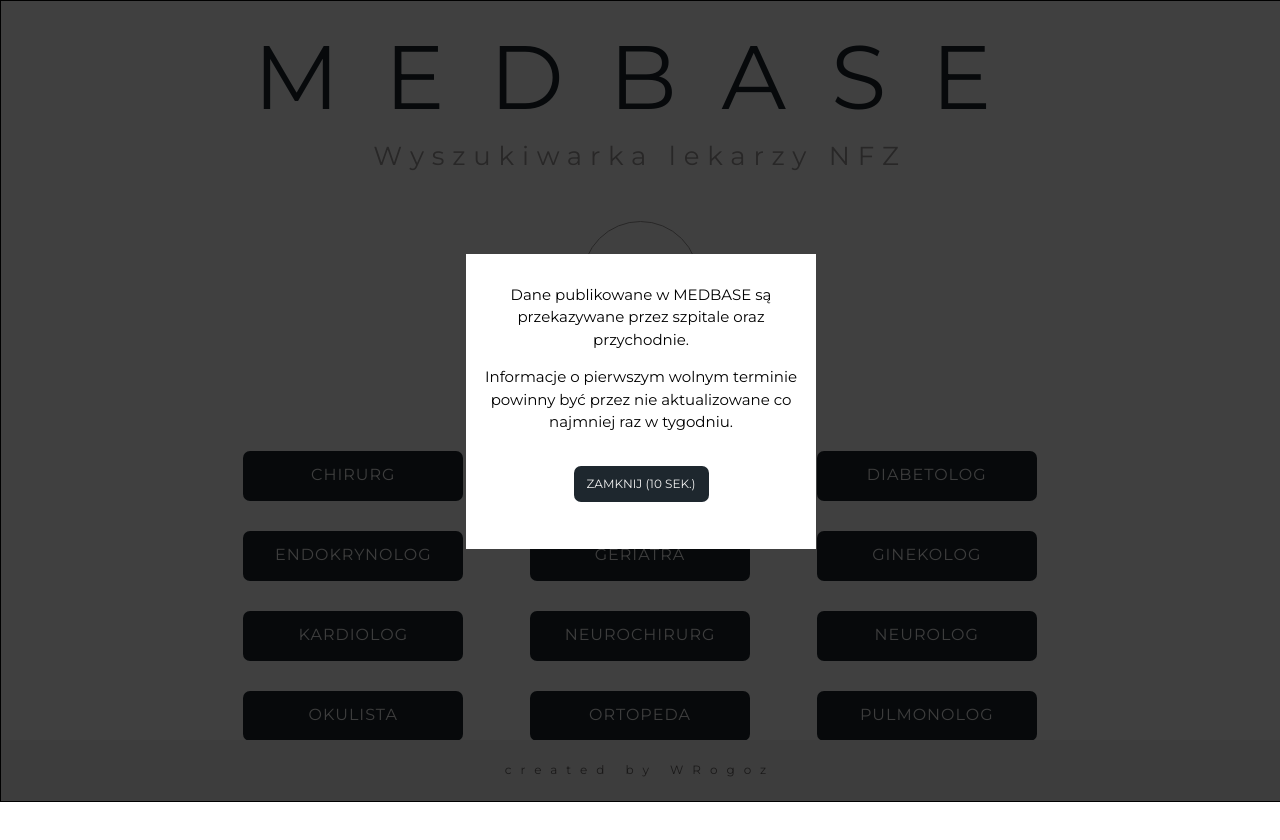
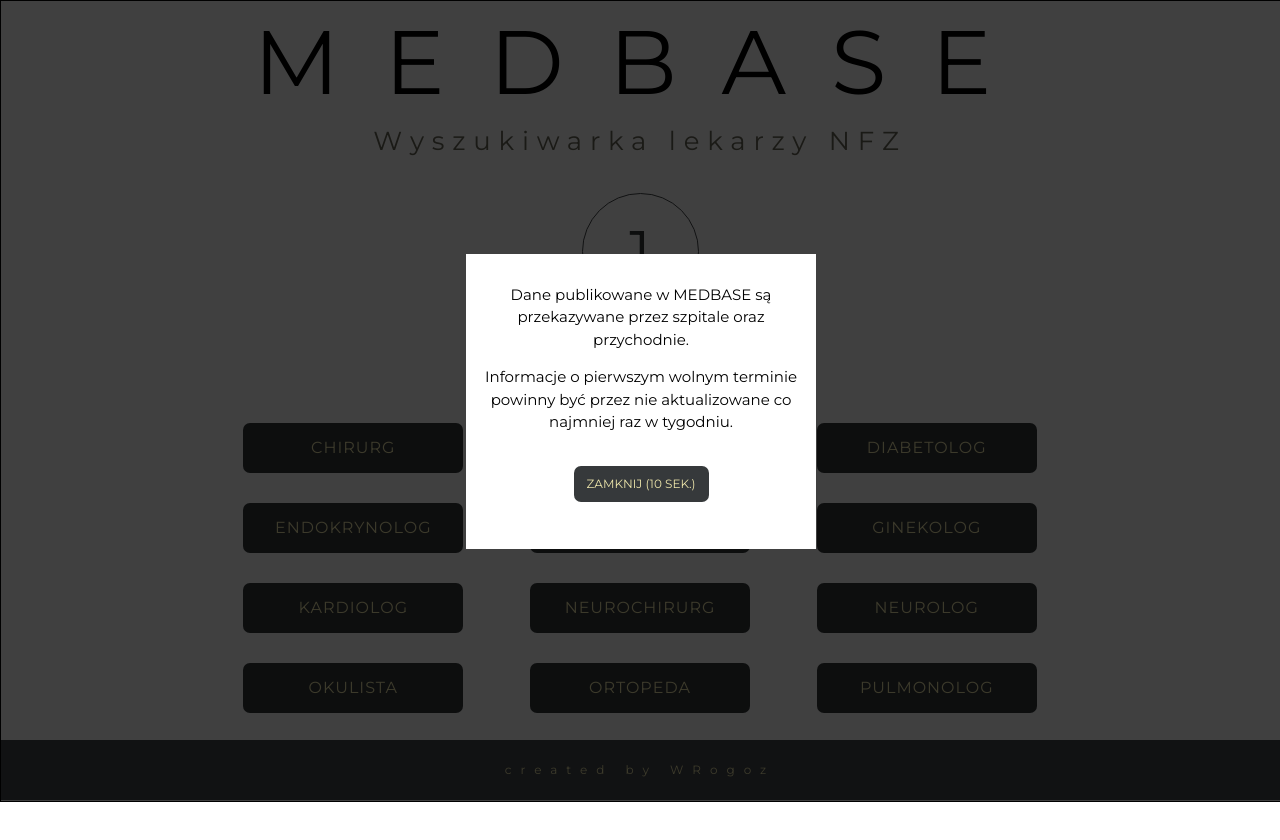
Before and after one commit to wrogoz/medbase, a React (Create React App) app: page / in a window 1280 px wide. Shown: the top 840 px of the page. Built offline with nearby package versions, Linux system fonts and the light colour scheme.

Commit message:
app colors changed , refactoring

```diff
--- a/src/components/Footer.tsx
+++ b/src/components/Footer.tsx
@@ -17,13 +17,13 @@ const StyledFooter = styled.footer`
   display: flex;
   justify-content: center;
   align-items: center;
-  background-color: ${props => props.theme.secondary};
+  background-color: ${props => props.theme.thirdColor};
   position: sticky;
   bottom: 0;
   margin-top: auto;
   p {
     font-size: 0.75em;
-    color: #666262;
+    color: ${props => props.theme.secondaryColor};
     letter-spacing: 9px;
   }
   @media (min-width: 768px) {
--- a/src/components/Header.tsx
+++ b/src/components/Header.tsx
@@ -39,8 +39,7 @@ const AppTitle = styled.h1`
   letter-spacing: 0.5em;
   text-transform: uppercase;
   font-weight: 400;
-  color:${props => props.theme.primary}
-  @media (max-width: 300px) {
+  color: ${props => props.theme.primaryColor} @media (max-width: 300px) {
     font-size: 22px;
   }
   @media (min-width: 530px) {
@@ -52,14 +51,14 @@ const AppTitle = styled.h1`
   }
   @media (min-width: 1050px) {
     font-size: 90px;
-    padding-top: 25px;
+    padding-top: 10px;
   }
 `;
 const SubTitle = styled.h2`
   font-size: 16px;
   margin: 0;
   letter-spacing: 0.1em;
-  color: #9e9a9a;
+  color: #696758;
   font-weight: 400;
   padding-bottom: 20px;
 
@@ -77,5 +76,6 @@ const SubTitle = styled.h2`
   }
   @media (min-width: 1050px) {
     padding-top: 0;
+    margin-bottom: 1%;
   }
 `;
--- a/src/components/Popup.tsx
+++ b/src/components/Popup.tsx
@@ -88,8 +88,8 @@ const ClosePopUpButton = styled.button`
   border: none;
   border-radius: 7px;
   margin: auto 0;
-  background-color:${props => props.theme.primary};
-  color: #f2f2f2;
+  background-color:${props => props.theme.primaryColor};
+  color: ${props => props.theme.secondaryColor};
   letter-spacing: -3%;
   font-size: 12px;
   text-transform: uppercase;
--- a/src/components/corePages/ResultsPage.tsx
+++ b/src/components/corePages/ResultsPage.tsx
@@ -80,7 +80,7 @@ const Result = styled.li`
   flex-direction: column;
   align-items: center;
   text-transform: uppercase;
-  border-bottom: 1px solid ${props => props.theme.primary};
+  border-bottom: 1px solid ${props => props.theme.primaryColor};
   text-align: center;
   margin: 0;
   min-width: 70%;
@@ -96,30 +96,30 @@ const Date = styled.p`
   font-weight: 500;
   letter-spacing: 3px;
   margin-bottom: 0px;
-  color: ${props => props.theme.primary};
+  color: ${props => props.theme.primaryColor};
 `;
 const Place = styled.p`
   font-size: 12px;
   letter-spacing: 2px;
   line-height: 20px;
   margin-bottom: 10px;
-  color: ${props => props.theme.primary};
+  color: ${props => props.theme.primaryColor};
 `;
 const Adress = styled.p`
   font-size: 11px;
   letter-spacing: 1px;
   margin-top: 0;
-  color: ${props => props.theme.primary};
+  color: ${props => props.theme.primaryColor};
 `;
 const Phone = styled.p`
   font-size: 12px;
   letter-spacing: 5px;
-  color: ${props => props.theme.primary};
+  color: ${props => props.theme.primaryColor};
 `;
 
 const RestartButton = styled.button`
   outline: none;
-  border: 1px solid ${props => props.theme.primary};
+  border: 1px solid ${props => props.theme.primaryColor};
   border-radius: 7px 7px 0 0;
   border-bottom: none;
   cursor: pointer;
@@ -157,10 +157,10 @@ const RestartButton = styled.button`
 const StyledLink = styled(Link)`
   display: flex;
   text-decoration: none;
-  color: ${props => props.theme.primary};
+  color: ${props => props.theme.primaryColor};
   text-transform: uppercase;
 `;
 
 const DisplayLoading = styled.p`
-  color: ${props => props.theme.primary};
+  color: ${props => props.theme.primaryColor};
 `;
--- a/src/components/corePages/corePage/CorePage.tsx
+++ b/src/components/corePages/corePage/CorePage.tsx
@@ -48,8 +48,8 @@ const Circle = styled.div`
   display: flex;
   justify-content: center;
   align-items: center;
-  color:${props => props.theme.primary}
-  border: 1px solid ${props => props.theme.third};
+  color:${props => props.theme.primaryColor}
+  border: 1px solid ${props => props.theme.thirdColor};
   border-radius: 50%;
   margin-top: 20px;
 
@@ -77,7 +77,7 @@ const CoreMessage = styled.p`
   text-align: center;
   text-transform: uppercase;
   letter-spacing: 0.11em;
-  color: ${props => props.theme.third};
+  color: ${props => props.theme.thirdColor};
   margin: 40px 0 24px 0px;
 
   @media (min-width: 530px) {
--- a/src/components/corePages/corePage/displayData/DisplayData.tsx
+++ b/src/components/corePages/corePage/displayData/DisplayData.tsx
@@ -154,7 +154,7 @@ const CitySearchBox = styled.div`
             outline:none;
             border:none;
             border-bottom:1px solid #747474;
-            color:${props => props.theme.primary}
+            color:${props => props.theme.primaryColor}
             text-align:center;
             text-transform:uppercase;
             width:75%;
--- a/src/components/corePages/corePage/displayData/buttons/BackwardButton.tsx
+++ b/src/components/corePages/corePage/displayData/buttons/BackwardButton.tsx
@@ -80,6 +80,6 @@ const BackButton = styled.button`
 const StyledLink = styled(Link)`
   display: flex;
   text-decoration: none;
-  color:${props => props.theme.primary}
+  color:${props => props.theme.primaryColor}
   text-transform: uppercase;
 `;
--- a/src/components/corePages/corePage/displayData/buttons/Button.tsx
+++ b/src/components/corePages/corePage/displayData/buttons/Button.tsx
@@ -46,8 +46,8 @@ const StyledButton = styled.button`
   border: none;
   border-radius: 7px;
 
-  background-color: ${props => props.theme.primary};
-  color: ${props => props.theme.secondary};
+  background-color: ${props => props.theme.primaryColor};
+  color: ${props => props.theme.secondaryColor};
   letter-spacing: -3%;
   font-size: 12px;
   text-transform: uppercase;
@@ -55,7 +55,6 @@ const StyledButton = styled.button`
   transition: 0.3s;
   &:hover {
     transform: scale(1.2);
-
   }
 
   @media (min-width: 768px) {
@@ -70,5 +69,5 @@ const StyledButton = styled.button`
 `;
 const StyledLink = styled(Link)`
   text-decoration: none;
-  color: ${props => props.theme.secondary};
+  color: ${props => props.theme.secondaryColor};
 `;
--- a/src/globalStyles/theme.ts
+++ b/src/globalStyles/theme.ts
@@ -1,7 +1,7 @@
-const theme={
-    primary:"#1e272e",
-    secondary:"#f2f2f2",
-    third:"#9e9a9a"
+const theme = {
+  primaryColor: "#36393B",
+  secondaryColor: "#EEE6AB",
+  thirdColor: "#45484B"
 };
 
-export default  theme
+export default theme;
```
